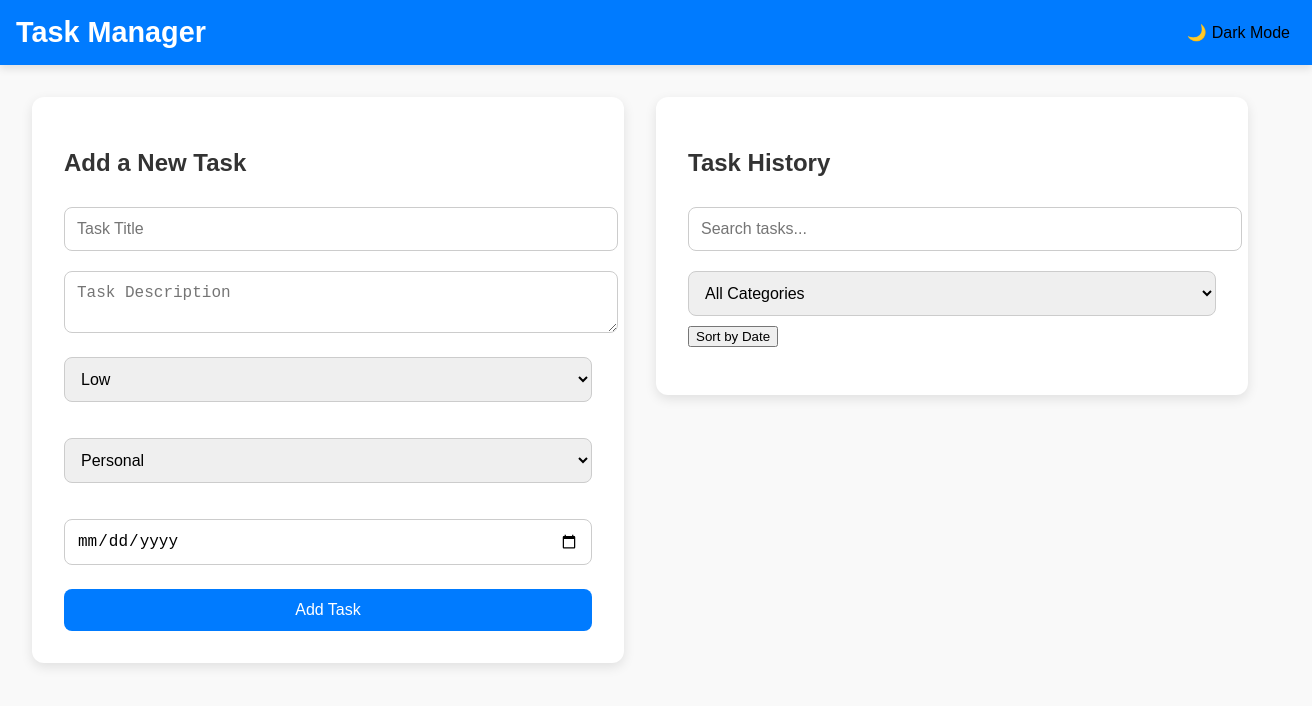
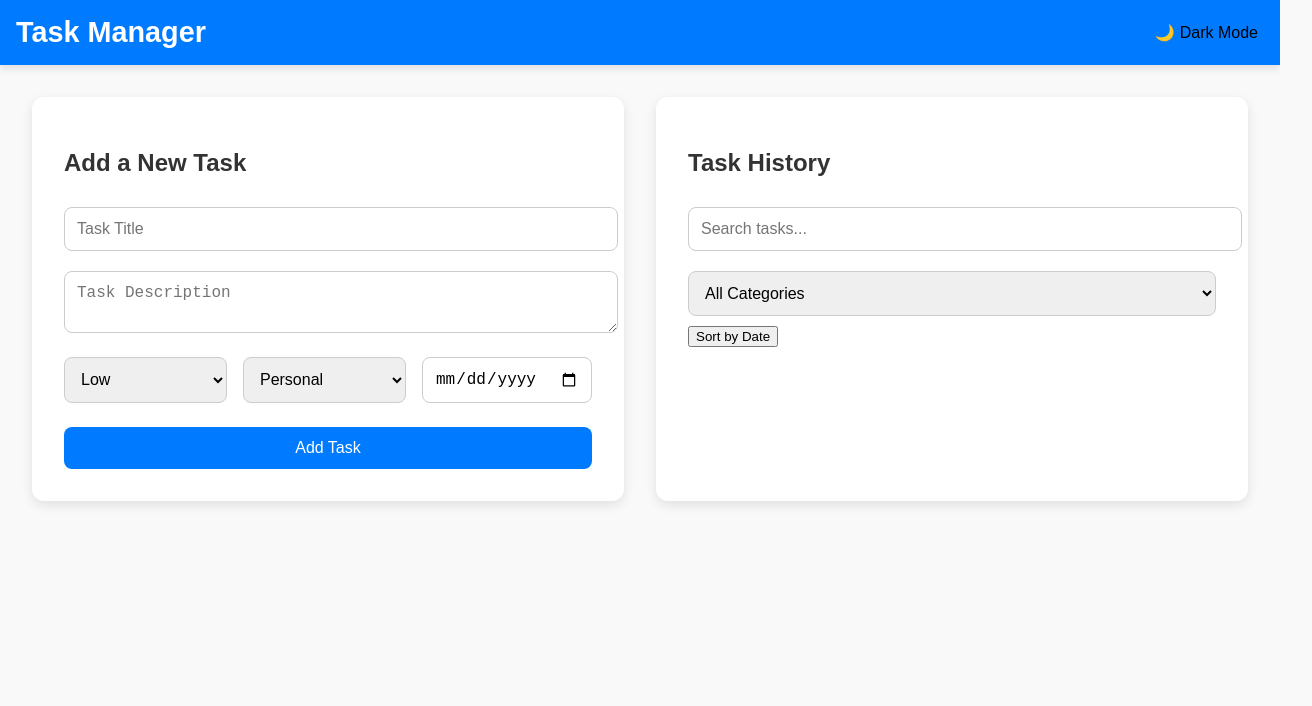
Before and after one commit to ankuralone12/Task__Manager_App, a plain HTML site: page index.html in a window 1280 px wide. Shown: the whole page, 1312 px wide, since content can reach past the window. Drawn offline with Linux system fonts and the light colour scheme.

Commit message:
Update style.css

```diff
--- a/style.css
+++ b/style.css
@@ -7,7 +7,6 @@ body {
     background: #f9f9f9;
     color: #333;
     transition: all 0.3s ease-in-out;
-    overflow-x: hidden; /* Prevent horizontal scrolling */
 }
 
 /* Dark Mode */
@@ -49,7 +48,6 @@ body {
     background: #007bff;
     color: white;
     box-shadow: 0 4px 8px rgba(0, 0, 0, 0.1);
-    width: 100%;
 }
 
 /* Task Manager Title */
@@ -72,13 +70,10 @@ body {
 
 /* Main Container */
 .container {
-    display: flex;
-    flex-direction: column;
-    align-items: center;
+    display: grid;
+    grid-template-columns: 1fr 1fr;
     gap: 2rem;
     padding: 2rem;
-    max-width: 100%;
-    overflow-x: hidden;
 }
 
 /* Task Input Section */
@@ -87,8 +82,6 @@ body {
     padding: 2rem;
     border-radius: 12px;
     box-shadow: 0 4px 12px rgba(0, 0, 0, 0.1);
-    width: 100%;
-    max-width: 600px;
 }
 
 /* Input Fields */
@@ -103,7 +96,6 @@ input, textarea, select {
 
 .task-options {
     display: flex;
-    flex-wrap: wrap;
     gap: 1rem;
 }
 
@@ -126,15 +118,12 @@ input, textarea, select {
     padding: 2rem;
     border-radius: 12px;
     box-shadow: 0 4px 12px rgba(0, 0, 0, 0.1);
-    width: 100%;
-    max-width: 600px;
 }
 
 /* Task List */
 #history-list {
     list-style: none;
     padding: 0;
-    width: 100%;
 }
 
 #history-list li {
@@ -146,8 +135,6 @@ input, textarea, select {
     background: #f0f0f0;
     border-radius: 8px;
     color: black;
-    flex-wrap: wrap;
-    width: 100%;
 }
 
 .dark-mode #history-list li {
@@ -193,37 +180,3 @@ input, textarea, select {
     color: red;
     font-size: 0.9rem;
 }
-
-/* Responsive Design */
-@media (min-width: 1024px) {
-    .container {
-        flex-direction: row;
-        justify-content: center;
-        align-items: flex-start;
-        height: 100vh;
-        overflow: hidden;
-    }
-    .task-form, .task-history {
-        padding: 2rem;
-        max-width: 600px;
-    }
-    #history-list li {
-        flex-direction: row;
-    }
-}
-
-@media (max-width: 1023px) {
-    .container {
-        flex-direction: column;
-        align-items: center;
-        overflow-y: auto;
-    }
-    .task-form, .task-history {
-        width: 90%;
-        padding: 1.5rem;
-    }
-    #history-list li {
-        flex-direction: column;
-        align-items: flex-start;
-    }
-}
```
